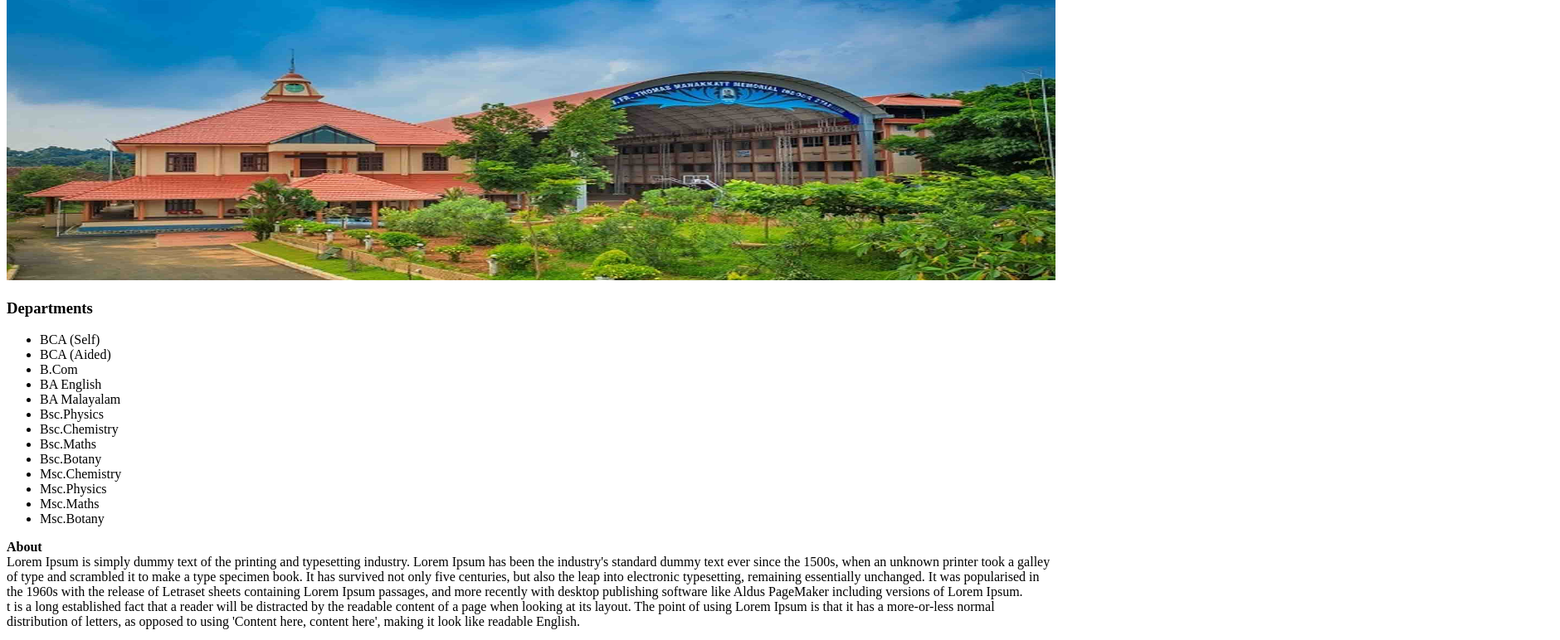
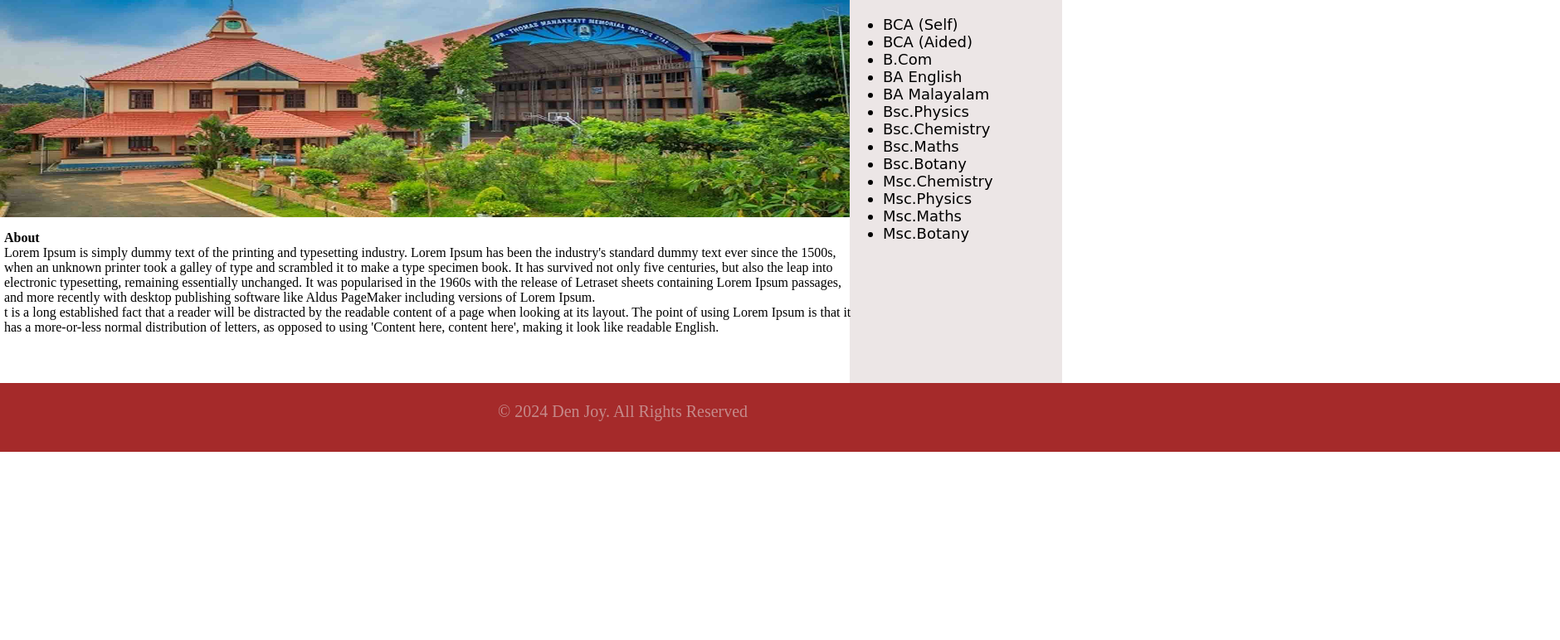
Before and after one commit to denjoy2004/college-home-page, a plain HTML site: page index.html in a window 1280 px wide. Shown: the part 188-960 px from the top of the page at 83% size, 1880 px wide, since content can reach past the window. After the commit the page ends 800 px from the top, so only its background shows below. Drawn offline with Linux system fonts and the light colour scheme.

Commit message:
Update index.html

```diff
--- a/index.html
+++ b/index.html
@@ -4,7 +4,7 @@
     <meta charset="UTF-8">
 	<meta name="viewport" content="width=device-width, initial-scale=1.0">
     <title>Home</title>
-    <link rel="stylesheet" type="text/css" href="qn_01.css">
+    <link rel="stylesheet" type="text/css" href="styles.css">
 </head>
 <body>
     <div class="container">
```
